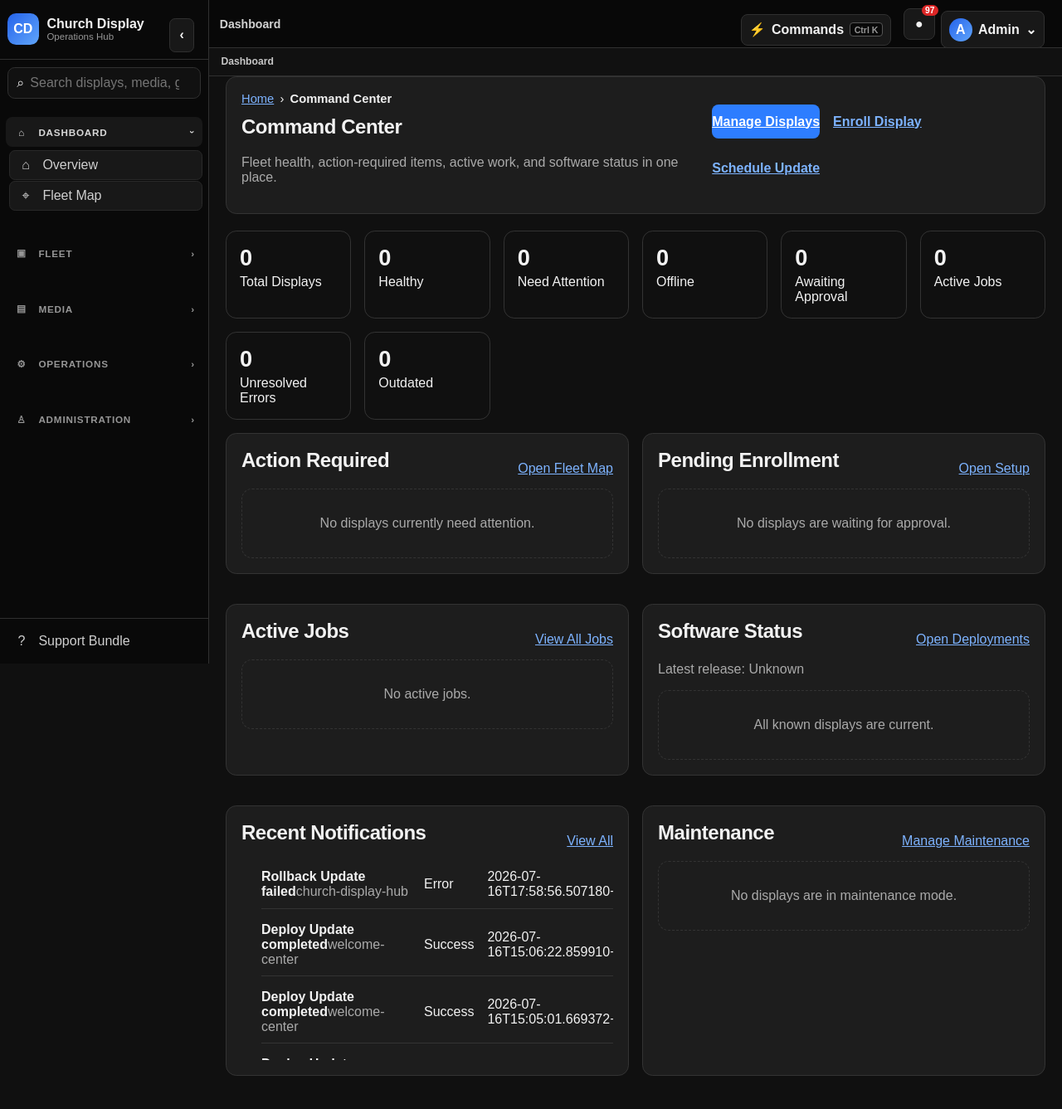
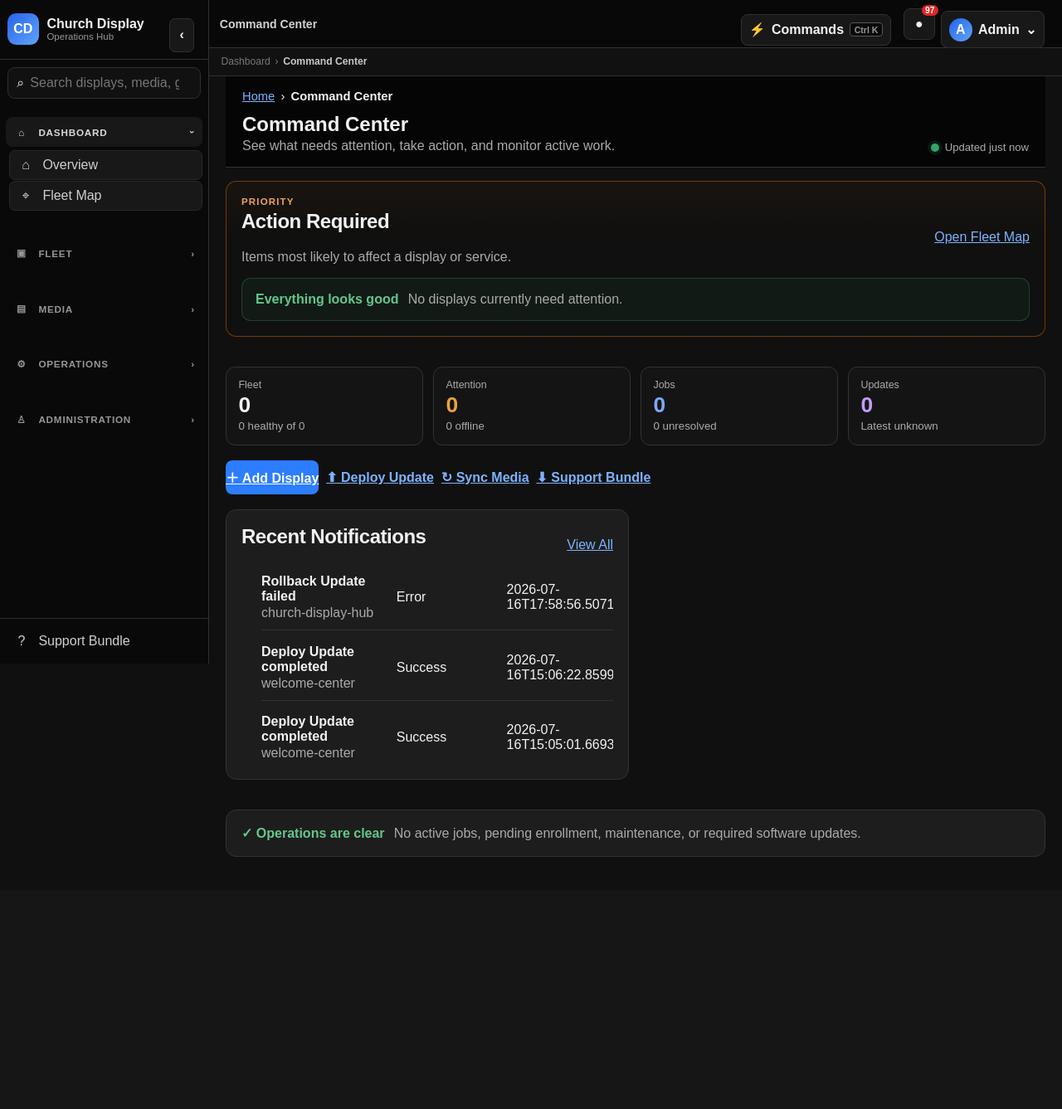
Before and after one commit to ericlsf/church-display-platform, a Flask app: page /command-center in a window 1280 px wide. Shown: the whole page at 83% size. After the commit the page ends 1033 px from the top, so only its background shows below. Run offline with Flask 3, Linux system fonts and the light colour scheme; the visitor is signed in with stand-in values (Sample User, id 1); data comes from the database, SQL or seed files in the repository; data that the repository does not hold is empty.

Commit message:
Refine command center into operational cockpit

```diff
--- a/hub/app.py
+++ b/hub/app.py
@@ -56,6 +56,7 @@ from routes.bulk_operations import bulk_operations_bp
 from routes.alert_center import alert_center_bp
 from routes.alert_acknowledgements import alert_acknowledgements_bp
 from routes.alert_rules import alert_rules_bp
+from routes.fleet_command_center import fleet_command_center_bp
 from services.startup import run_startup_checks
 from services.request_context import assign_request_id, log_exception, request_id
 
@@ -113,6 +114,7 @@ def create_app():
     app.register_blueprint(alert_center_bp)
     app.register_blueprint(alert_acknowledgements_bp)
     app.register_blueprint(alert_rules_bp)
+    app.register_blueprint(fleet_command_center_bp)
 
     # v2.6.0 auth hooks
     app.secret_key = os.environ.get(
--- a/hub/routes/command_center.py
+++ b/hub/routes/command_center.py
@@ -3,11 +3,31 @@ from services.command_center import command_center_data
 
 command_center_bp = Blueprint("command_center", __name__, url_prefix="/command-center")
 
+
 @command_center_bp.route("")
 def page():
-    return render_template("command_center.html", active="command_center", **command_center_data())
+    return render_template(
+        "command_center.html",
+        active="command_center",
+        **command_center_data(),
+    )
+
 
 @command_center_bp.route("/summary")
 def summary():
     data = command_center_data()
-    return jsonify({"ok": True, "summary": data["summary"], "generated_at": data["generated_at"]})
+    return jsonify({
+        "ok": True,
+        "summary": data["summary"],
+        "active_jobs": [
+            {
+                "id": job.get("id"),
+                "display_id": job.get("display_id"),
+                "type": job.get("type"),
+                "status": job.get("status"),
+                "progress": job.get("progress", 0),
+            }
+            for job in data["active_jobs"]
+        ],
+        "generated_at": data["generated_at"],
+    })
--- a/hub/static/command-center.js
+++ b/hub/static/command-center.js
@@ -1,17 +1,68 @@
 (() => {
-  const root = document.querySelector("[data-command-summary]");
+  const root = document.querySelector("[data-command-center]");
   if (!root) return;
+
+  const liveDot = root.querySelector("[data-live-dot]");
+  const updated = root.querySelector("[data-last-updated]");
+  const toastStack = root.querySelector("[data-toast-stack]");
+  let lastGeneratedAt = null;
+  let knownJobs = new Map();
+
+  const showToast = (message) => {
+    if (!toastStack) return;
+    const toast = document.createElement("div");
+    toast.className = "command-toast";
+    toast.textContent = message;
+    toastStack.append(toast);
+    window.setTimeout(() => toast.remove(), 5000);
+  };
+
+  const relativeTime = (iso) => {
+    if (!iso) return "Live";
+    const seconds = Math.max(0, Math.round((Date.now() - new Date(iso).getTime()) / 1000));
+    if (seconds < 5) return "Updated just now";
+    if (seconds < 60) return `Updated ${seconds}s ago`;
+    return `Updated ${Math.floor(seconds / 60)}m ago`;
+  };
+
+  const updateMetrics = (summary) => {
+    Object.entries(summary || {}).forEach(([key, value]) => {
+      const target = root.querySelector(`[data-summary="${key}"]`);
+      if (target) target.textContent = value;
+    });
+  };
+
+  const checkCompletedJobs = (jobs) => {
+    const current = new Map();
+    (jobs || []).forEach((job) => current.set(String(job.id), String(job.status || "")));
+    knownJobs.forEach((status, id) => {
+      if (!current.has(id) && ["running", "queued", "pending", "retrying", "in_progress"].includes(status.toLowerCase())) {
+        showToast("A fleet job completed.");
+      }
+    });
+    knownJobs = current;
+  };
+
   const refresh = async () => {
+    liveDot?.classList.add("refreshing");
     try {
       const response = await fetch("/command-center/summary", {credentials: "same-origin", cache: "no-store"});
       if (!response.ok) return;
       const data = await response.json();
-      Object.entries(data.summary || {}).forEach(([key, value]) => {
-        const target = document.querySelector(`[data-summary="${key}"]`);
-        if (target) target.textContent = value;
-      });
-    } catch (_) {}
+      updateMetrics(data.summary);
+      checkCompletedJobs(data.active_jobs || []);
+      lastGeneratedAt = data.generated_at;
+      if (updated) updated.textContent = relativeTime(lastGeneratedAt);
+    } catch (_) {
+      if (updated) updated.textContent = "Refresh unavailable";
+    } finally {
+      liveDot?.classList.remove("refreshing");
+    }
   };
+
   refresh();
-  window.setInterval(refresh, 30000);
+  window.setInterval(refresh, 10000);
+  window.setInterval(() => {
+    if (updated && lastGeneratedAt) updated.textContent = relativeTime(lastGeneratedAt);
+  }, 1000);
 })();
--- a/hub/templates/base.html
+++ b/hub/templates/base.html
@@ -8,6 +8,8 @@
 <link rel="stylesheet" href="/static/operator-polish.css">
 
 <link rel="stylesheet" href="/static/application-shell.css">
+
+<link rel="stylesheet" href="/static/fleet-command-center.css">
 </head>
 <body>
 {% include "application_shell.html" %}
--- a/hub/templates/command_center.html
+++ b/hub/templates/command_center.html
@@ -1,121 +1,164 @@
 {% extends "base.html" %}
 {% block title %}Command Center - Church Display Hub{% endblock %}
 {% block content %}
-<div class="section">
+<link rel="stylesheet" href="/static/command-center-v920.css">
+<div class="command-cockpit" data-command-center>
+  <header class="command-cockpit-header">
+    <div>
+      <div class="breadcrumbs"><a href="/">Home</a><span>›</span><strong>Command Center</strong></div>
+      <h1>Command Center</h1>
+      <p class="muted">See what needs attention, take action, and monitor active work.</p>
+    </div>
+    <div class="command-live-state" aria-live="polite">
+      <span class="command-live-dot" data-live-dot></span>
+      <span data-last-updated>Live</span>
+    </div>
+  </header>
+
+  <section class="command-priority section" id="action-required">
     <div class="section-heading-row">
       <div>
-      <div class="breadcrumbs"><a href="/">Home</a><span>›</span><strong>Command Center</strong></div>
-      <h2>Command Center</h2>
-      <p class="muted">Fleet health, action-required items, active work, and software status in one place.</p>
+        <span class="command-eyebrow">Priority</span>
+        <h2>Action Required</h2>
+        <p class="muted">Items most likely to affect a display or service.</p>
       </div>
-    <div class="context-actions">
-      <a class="button primary" href="/operator/displays">Manage Displays</a>
-      <a class="button" href="/setup">Enroll Display</a>
-      <a class="button" href="/rollouts">Schedule Update</a>
+      <a href="/fleet-map">Open Fleet Map</a>
+    </div>
+
+    {% if attention_rows %}
+    <div class="command-attention-grid" data-attention-list>
+      {% for row in attention_rows %}
+      <article class="command-attention-card readiness-{{ row.readiness }}">
+        <div class="command-attention-copy">
+          <div class="command-card-title-row">
+            <strong>{{ row.name }}</strong>
+            <span class="command-severity-chip">{{ row.readiness|replace("_", " ")|title }}</span>
+          </div>
+          <span class="muted">{{ row.id }}</span>
+          <div class="command-health-line">
+            <span>Health</span>
+            <strong>{{ row.health_score }}%</strong>
+          </div>
+          <div class="command-health-track" aria-label="Health {{ row.health_score }} percent">
+            <span style="width: {{ row.health_score }}%"></span>
           </div>
         </div>
-</div>
-
-<div class="stats-grid command-summary" data-command-summary>
-  {% for key, label, href in [
-    ("total", "Total Displays", "/operator/displays"),
-    ("healthy", "Healthy", "/operator/displays"),
-    ("attention", "Need Attention", "#action-required"),
-    ("offline", "Offline", "#action-required"),
-    ("pending_enrollment", "Awaiting Approval", "/setup"),
-    ("active_jobs", "Active Jobs", "/jobs"),
-    ("failed_jobs", "Unresolved Errors", "/errors"),
-    ("outdated", "Outdated", "/deployments")
-  ] %}
-  <a class="stat-card" href="{{ href }}"><strong data-summary="{{ key }}">{{ summary[key] }}</strong><span>{{ label }}</span></a>
+        <a class="button primary" href="/display/{{ row.id }}">Fix</a>
+      </article>
       {% endfor %}
     </div>
+    {% else %}
+    <div class="command-all-clear" data-all-clear>
+      <strong>Everything looks good</strong>
+      <span>No displays currently need attention.</span>
+    </div>
+    {% endif %}
+  </section>
 
-<div class="command-grid">
-  <section class="section" id="action-required">
-    <div class="section-heading-row"><h2>Action Required</h2><a href="/fleet-map">Open Fleet Map</a></div>
-    {% if attention_rows %}
+  <section class="command-metrics" data-command-summary aria-label="Fleet summary">
+    {% for key, label, detail, href in [
+      ("total", "Fleet", summary.healthy ~ " healthy of " ~ summary.total, "/operator/displays"),
+      ("attention", "Attention", summary.offline ~ " offline", "#action-required"),
+      ("active_jobs", "Jobs", summary.failed_jobs ~ " unresolved", "/jobs"),
+      ("outdated", "Updates", "Latest " ~ (latest_tag or "unknown"), "/deployments")
+    ] %}
+    <a class="command-metric-card metric-{{ key }}" href="{{ href }}">
+      <span>{{ label }}</span>
+      <strong data-summary="{{ key }}">{{ summary[key] }}</strong>
+      <small>{{ detail }}</small>
+    </a>
+    {% endfor %}
+  </section>
+
+  <section class="command-quick-actions" aria-label="Quick actions">
+    <a class="button primary" href="/setup">＋ Add Display</a>
+    <a class="button" href="/deployments">⬆ Deploy Update</a>
+    <a class="button" href="/bulk-operations/">↻ Sync Media</a>
+    <a class="button" href="/system/support">⬇ Support Bundle</a>
+  </section>
+
+  <div class="command-work-grid">
+    {% if active_jobs %}
+    <section class="section command-work-card" data-active-jobs-section>
+      <div class="section-heading-row"><h2>Active Jobs</h2><a href="/jobs">View All</a></div>
+      <div class="compact-list" data-active-jobs>
+        {% for job in active_jobs %}
+        <div class="command-job-row" data-job-id="{{ job.id or loop.index }}" data-job-status="{{ job.status }}">
+          <div><strong>{{ job.type|replace("_", " ")|title }}</strong><span class="muted">{{ job.display_id }}</span></div>
+          <div class="command-job-progress"><progress max="100" value="{{ job.progress|default(0) }}"></progress><span>{{ job.progress|default(0) }}%</span></div>
+          <span class="status-pill">{{ job.status|title }}</span>
+        </div>
+        {% endfor %}
+      </div>
+    </section>
+    {% endif %}
+
+    {% if outdated_rows %}
+    <section class="section command-work-card">
+      <div class="section-heading-row"><h2>Software Updates</h2><a href="/deployments">Deployments</a></div>
+      <p class="muted">Latest release: {{ latest_tag or "Unknown" }}</p>
       <div class="compact-list">
-      {% for row in attention_rows %}
-      <a class="compact-row command-row-link" href="/display/{{ row.id }}">
+        {% for row in outdated_rows %}
+        <a class="command-status-row command-row-link" href="/display/{{ row.id }}">
           <div><strong>{{ row.name }}</strong><span class="muted">{{ row.id }}</span></div>
-        <div>{{ row.readiness|replace("_", " ")|title }}</div><div>Health {{ row.health_score }}%</div>
+          <span>{{ row.version }}</span><span class="status-pill warning">Update available</span>
         </a>
         {% endfor %}
       </div>
-    {% else %}<div class="empty-state">No displays currently need attention.</div>{% endif %}
     </section>
+    {% endif %}
 
-  <section class="section">
+    {% if pending_displays %}
+    <section class="section command-work-card">
       <div class="section-heading-row"><h2>Pending Enrollment</h2><a href="/setup">Open Setup</a></div>
-    {% if pending_displays %}
       <div class="compact-list">
         {% for display in pending_displays %}
-      <div class="compact-row">
+        <div class="command-status-row">
           <div><strong>{{ display.name or "New Display" }}</strong><span class="muted">{{ display.requested_id or display.host or "" }}</span></div>
-        <div>Waiting</div><a href="/setup">Approve</a>
+          <span>Waiting</span><a href="/setup">Approve</a>
         </div>
         {% endfor %}
       </div>
-    {% else %}<div class="empty-state">No displays are waiting for approval.</div>{% endif %}
     </section>
+    {% endif %}
 
-  <section class="section">
-    <div class="section-heading-row"><h2>Active Jobs</h2><a href="/jobs">View All Jobs</a></div>
-    {% if active_jobs %}
+    {% if maintenance_rows %}
+    <section class="section command-work-card">
+      <div class="section-heading-row"><h2>Maintenance</h2><a href="/fleet-config">Manage</a></div>
       <div class="compact-list">
-      {% for job in active_jobs %}
-      <div class="compact-row">
-        <div><strong>{{ job.type|replace("_", " ")|title }}</strong><span class="muted">{{ job.display_id }}</span></div>
-        <div>{{ job.status|title }}</div><div>{{ job.progress|default(0) }}%</div>
-      </div>
-      {% endfor %}
-    </div>
-    {% else %}<div class="empty-state">No active jobs.</div>{% endif %}
-  </section>
-
-  <section class="section">
-    <div class="section-heading-row"><h2>Software Status</h2><a href="/deployments">Open Deployments</a></div>
-    <p class="muted">Latest release: {{ latest_tag or "Unknown" }}</p>
-    {% if outdated_rows %}
-    <div class="compact-list">
-      {% for row in outdated_rows %}
-      <a class="compact-row command-row-link" href="/display/{{ row.id }}">
+        {% for row in maintenance_rows %}
+        <a class="command-status-row command-row-link" href="/display/{{ row.id }}">
           <div><strong>{{ row.name }}</strong><span class="muted">{{ row.id }}</span></div>
-        <div>{{ row.version }}</div><div>Update available</div>
+          <span>Maintenance</span><span>{{ row.maintenance.reason or "No reason provided" }}</span>
         </a>
         {% endfor %}
       </div>
-    {% else %}<div class="empty-state">All known displays are current.</div>{% endif %}
     </section>
+    {% endif %}
 
-  <section class="section">
+    {% if notifications %}
+    <section class="section command-work-card">
       <div class="section-heading-row"><h2>Recent Notifications</h2><a href="/notifications">View All</a></div>
-    {% if notifications %}
       <div class="compact-list">
-      {% for item in notifications %}
-      <a class="compact-row command-row-link" href="{{ item.link or '/notifications' }}">
+        {% for item in notifications[:6] %}
+        <a class="command-status-row command-row-link" href="{{ item.link or '/notifications' }}">
           <div><strong>{{ item.title }}</strong><span class="muted">{{ item.target }}</span></div>
-        <div>{{ item.level|title }}</div><div>{{ item.created_at }}</div>
+          <span>{{ item.level|title }}</span><span>{{ item.created_at }}</span>
         </a>
         {% endfor %}
       </div>
-    {% else %}<div class="empty-state">No notifications.</div>{% endif %}
     </section>
+    {% endif %}
+  </div>
 
-  <section class="section">
-    <div class="section-heading-row"><h2>Maintenance</h2><a href="/fleet-config">Manage Maintenance</a></div>
-    {% if maintenance_rows %}
-    <div class="compact-list">
-      {% for row in maintenance_rows %}
-      <a class="compact-row command-row-link" href="/display/{{ row.id }}">
-        <div><strong>{{ row.name }}</strong><span class="muted">{{ row.id }}</span></div>
-        <div>Maintenance</div><div>{{ row.maintenance.reason or "No reason provided" }}</div>
-      </a>
-      {% endfor %}
-    </div>
-    {% else %}<div class="empty-state">No displays are in maintenance mode.</div>{% endif %}
+  {% if not active_jobs and not outdated_rows and not pending_displays and not maintenance_rows %}
+  <section class="command-quiet-state section">
+    <strong>✓ Operations are clear</strong>
+    <span>No active jobs, pending enrollment, maintenance, or required software updates.</span>
   </section>
+  {% endif %}
+
+  <div class="command-toast-stack" data-toast-stack aria-live="polite" aria-atomic="true"></div>
 </div>
 <script src="/static/command-center.js"></script>
 {% endblock %}
```
Also changed, not shown: RELEASE_NOTES_v9.1.0.md (added, +8 -0 lines), RELEASE_NOTES_v9.2.0.md (added, +12 -0 lines), hub/routes/fleet_command_center.py (added, +12 -0 lines), hub/services/fleet_command_center.py (added, +43 -0 lines), hub/static/fleet-command-center.css (added, +24 -0 lines), hub/static/fleet-command-center.js (added, +27 -0 lines), hub/templates/fleet_command_center.html (added, +72 -0 lines), scripts/apply-v9.1.0.py (added, +27 -0 lines), tests/test_command_center_v920.py (added, +31 -0 lines), tests/test_fleet_command_center.py (added, +20 -0 lines), hub/static/command-center-v920.css (added), 2 other files. Lines whose indentation alone changed are shown as unchanged.
